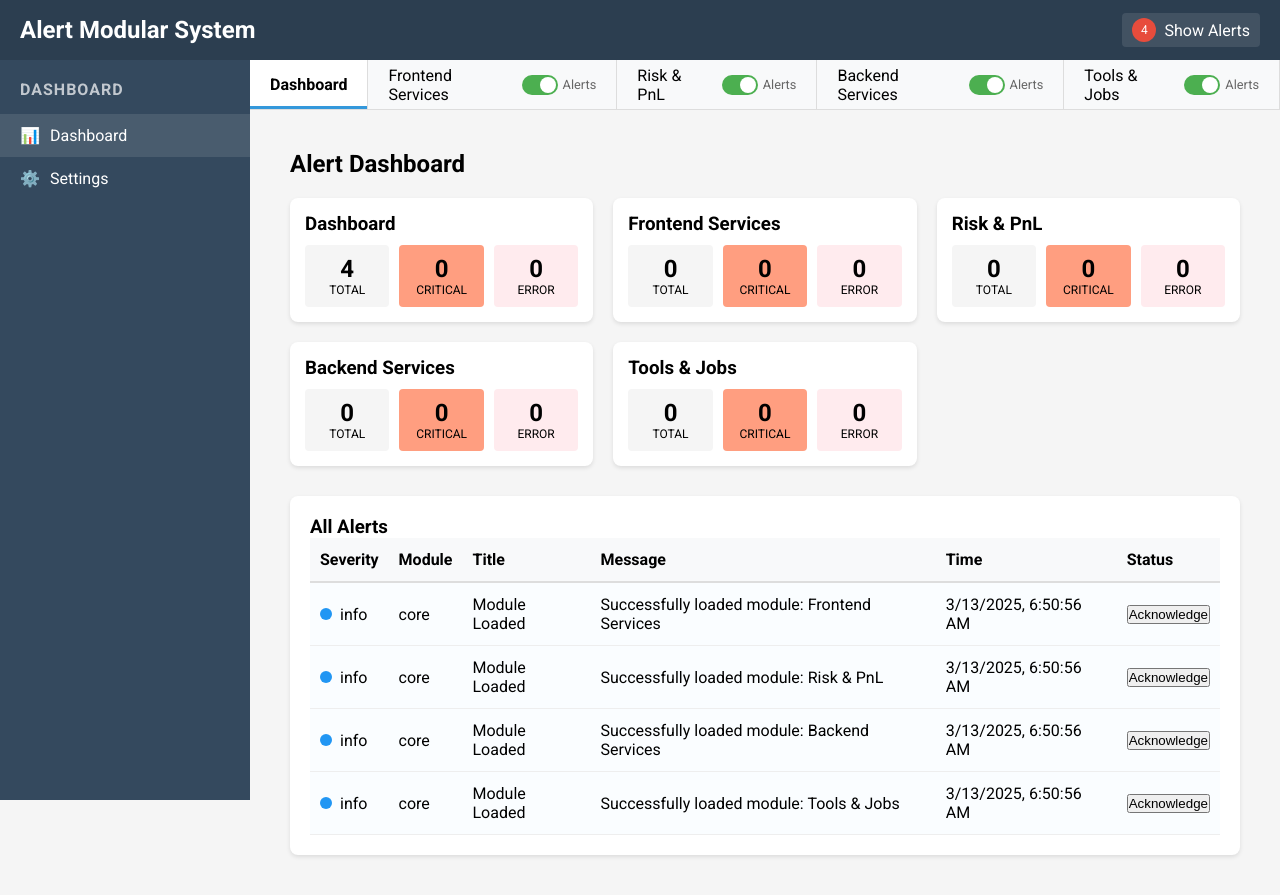
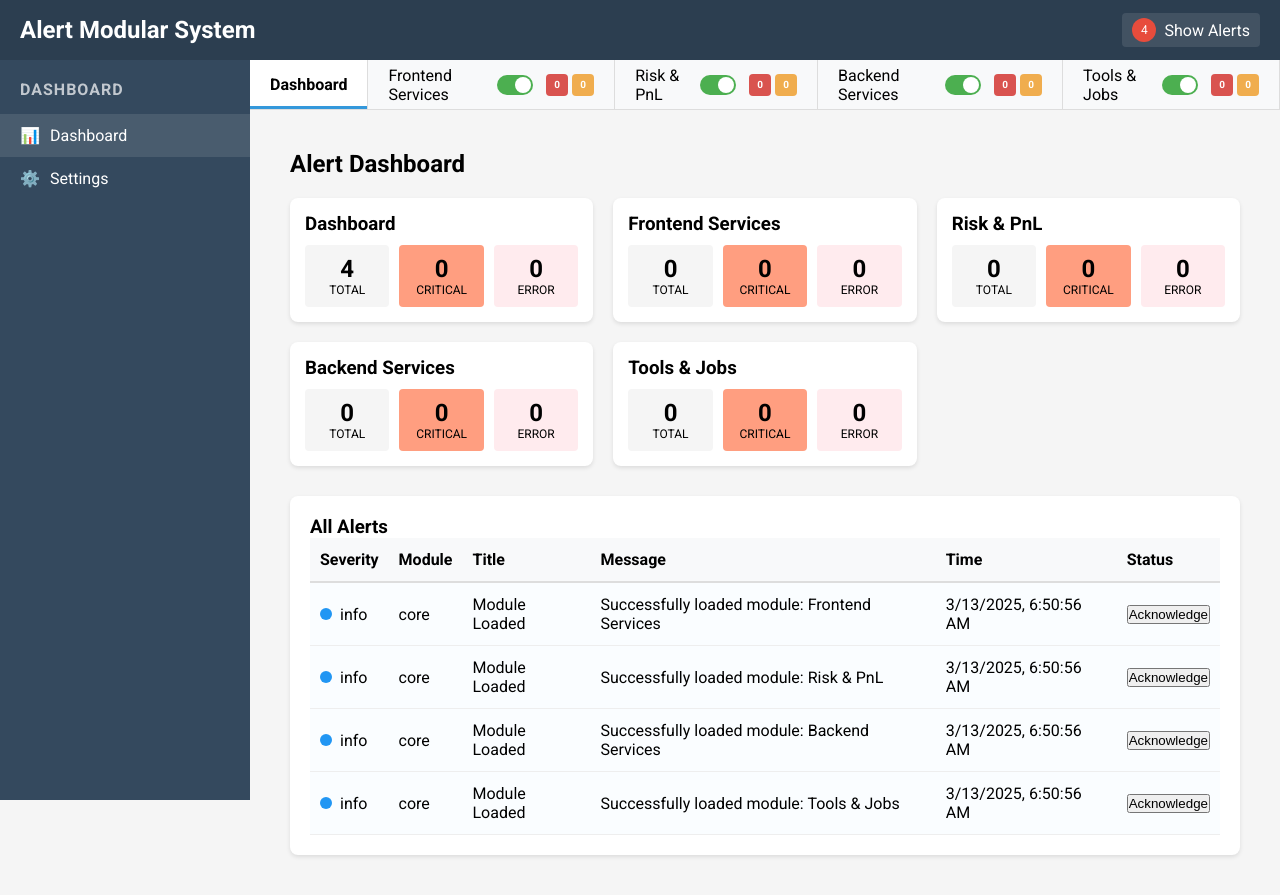
Before and after one commit to ludzzz/AlertModularApp, a React (Create React App) app: page / in a window 1280 px wide. Built offline with nearby package versions, Linux system fonts and the light colour scheme.

Commit message:
Add sumary in tab of alerts

```diff
--- a/src/components/TabBar.tsx
+++ b/src/components/TabBar.tsx
@@ -1,6 +1,7 @@
 import React from 'react';
 import styled from 'styled-components';
 import { useCoreContext } from '../core/CoreContext';
+import { useAlertContext } from '../core/AlertContext';
 import { ModuleDefinition } from '../types';
 
 const TabContainer = styled.div`
@@ -102,6 +103,58 @@ const SwitchSlider = styled.span`
   }
 `;
 
+// Alert summary components
+const AlertSummaryContainer = styled.div`
+  display: flex;
+  gap: 4px;
+  margin-left: 8px;
+`;
+
+const AlertCounter = styled.div<{ severity: string }>`
+  width: 22px;
+  height: 22px;
+  border-radius: 4px;
+  display: flex;
+  align-items: center;
+  justify-content: center;
+  font-size: 10px;
+  font-weight: bold;
+  color: white;
+  background-color: ${props => {
+    switch (props.severity) {
+      case 'critical': return '#d9534f'; // Red
+      case 'error': return '#f0ad4e';    // Orange
+      default: return '#6c757d';         // Gray
+    }
+  }};
+`;
+
+interface AlertSummaryProps {
+  moduleId: string;
+  onClick?: (e: React.MouseEvent) => void;
+}
+
+const AlertSummary: React.FC<AlertSummaryProps> = ({ moduleId, onClick }) => {
+  const { getAlertsByModule } = useAlertContext();
+
+  // Get all alerts for this module
+  const moduleAlerts = getAlertsByModule(moduleId);
+
+  // Count only critical and error alerts
+  const criticalCount = moduleAlerts.filter(alert => alert.severity === 'critical' && alert.status === 'active').length;
+  const errorCount = moduleAlerts.filter(alert => alert.severity === 'error' && alert.status === 'active').length;
+
+  // Format count for display (ensuring it fits in the box)
+  const formatCount = (count: number) => count > 999 ? '999+' : count.toString();
+
+  return (
+    <AlertSummaryContainer onClick={onClick}>
+      <AlertCounter severity="critical">{formatCount(criticalCount)}</AlertCounter>
+      <AlertCounter severity="error">{formatCount(errorCount)}</AlertCounter>
+    </AlertSummaryContainer>
+  );
+};
+
 interface TabBarProps {
   onTabChange: (moduleId: string) => void;
 }
@@ -142,7 +195,7 @@ const TabBar: React.FC<TabBarProps> = ({ onTabChange }) => {
                     toggleModuleAlerts(module.id, !module.alertsEnabled);
                   }} />
                 </ToggleSwitch>
-                <span onClick={(e) => e.stopPropagation()}>Alerts</span>
+                <AlertSummary moduleId={module.id} onClick={(e) => e.stopPropagation()} />
               </AlertToggle>
             )}
           </TabContent>
```
Also changed, not shown: 1 other file (tests, documents, lock files or other folders).
